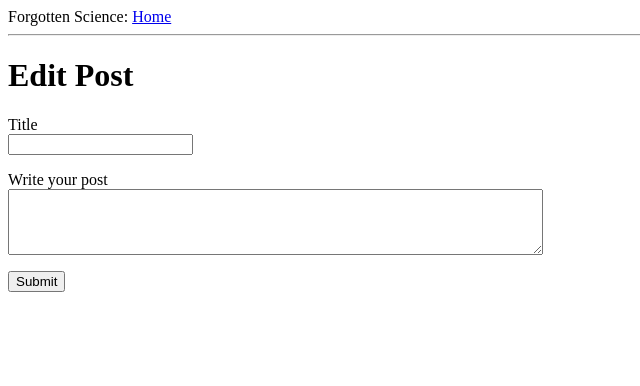
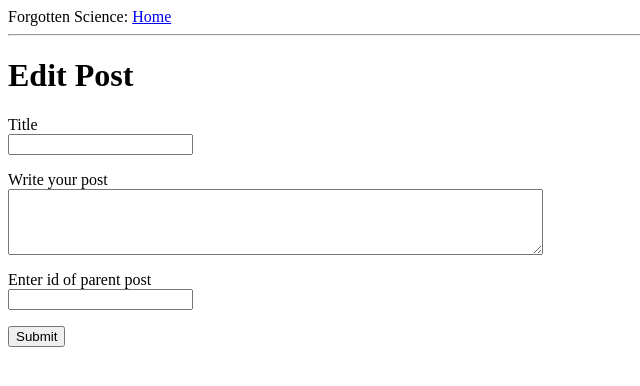
Before and after one commit to athkishore/fgsci, a Flask app: template app/templates/edit_post.html in a window 1280 px wide. Shown: the top 386 px of the page, without its empty margins (0-640 px from the left). Run offline with Flask 2, Linux system fonts and the light colour scheme; the template is opened without the code that fills it: values that come from a table or form of the project are taken from there, others are empty.

Commit message:
add parent post by id from edit post page

```diff
--- a/app/forms.py
+++ b/app/forms.py
@@ -1,5 +1,5 @@
 from flask_wtf import FlaskForm
-from wtforms import StringField, PasswordField, BooleanField, SubmitField, TextAreaField
+from wtforms import StringField, PasswordField, BooleanField, SubmitField, TextAreaField, IntegerField
 from wtforms.validators import DataRequired
 
 class LoginForm(FlaskForm):
@@ -12,3 +12,5 @@ class PostForm(FlaskForm):
   title = StringField('Title', validators=[DataRequired()])
   post = TextAreaField('Write your post', validators=[DataRequired()])
   submit = SubmitField('Submit')
+  make_child_of = IntegerField('Enter id of parent post')
+  remove_parent = IntegerField('Enter id of parent post')
--- a/app/routes.py
+++ b/app/routes.py
@@ -43,6 +43,8 @@ def edit_post(post_id):
   if form.validate_on_submit():
     post.title = form.title.data
     post.body = form.post.data
+    add_parent = Post.query.filter_by(id=form.make_child_of.data).first_or_404()
+    post.make_child_of(add_parent)
     db.session.commit()
     flash('Your changes have been saved.')
     return redirect(url_for('index'))
--- a/app/templates/edit_post.html
+++ b/app/templates/edit_post.html
@@ -18,6 +18,13 @@
       <span style="color: red;">[{{ error }}]</span>
       {% endfor %}
      </p>
+     <p>
+       {{ form.make_child_of.label }}<br>
+       {{ form.make_child_of() }}<br>
+       {% for error in form.make_child_of.errors %}
+       <span style="color: red;">[{{ error }}]</span>
+       {% endfor %}
+     </p>
      <p>{{ form.submit() }}</p>
   </form>
 {% endblock %}
```
